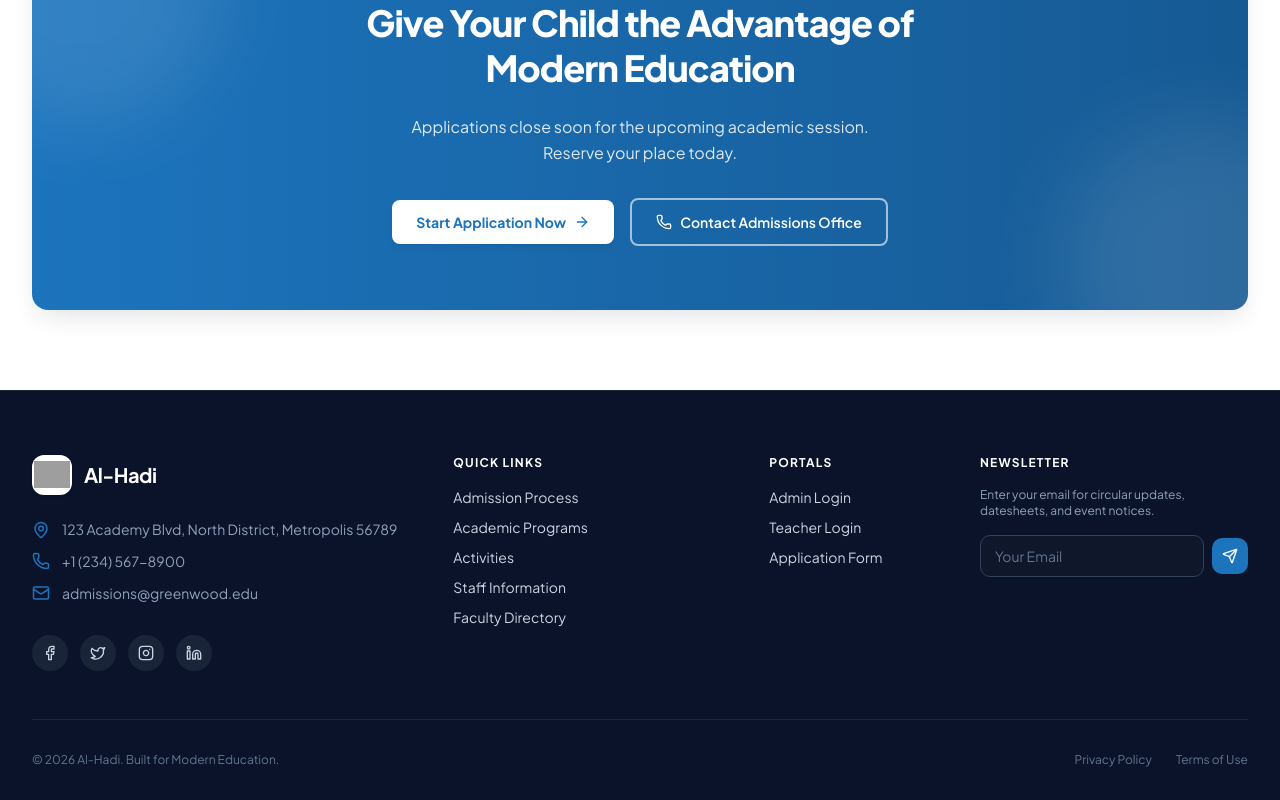
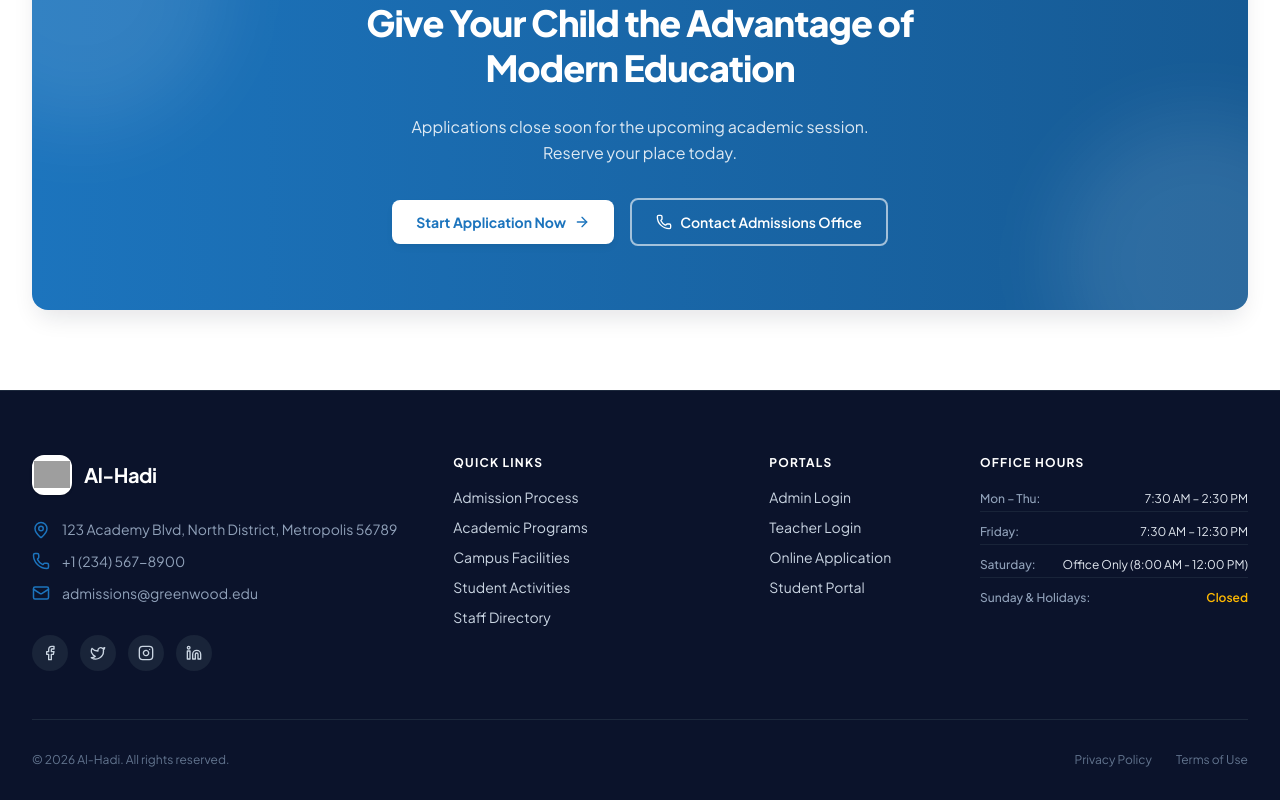
Before and after one commit to Ninja-dot-code/Al_Hadi_School, a React (Vite) app: page / in a window 1280 px wide. Shown: the part 4580-5380 px from the top of the page. Built offline with nearby package versions, Linux system fonts and the light colour scheme; grey boxes are pictures that could not be loaded.

Commit message:
feat: update PublicFooter component with new links and replace newsletter section with school hours

```diff
--- a/src/components/layout/PublicFooter.jsx
+++ b/src/components/layout/PublicFooter.jsx
@@ -3,12 +3,12 @@ import {
   MapPin,
   Phone,
   Mail,
-  Send,
   Facebook,
   Twitter,
   Instagram,
   Linkedin,
-  ArrowRight
+  CalendarCheck,
+  ChevronRight
 } from "lucide-react";
 import { siteContent } from "@/data/siteContent.data";
 
@@ -17,6 +17,7 @@ export function PublicFooter() {
     <footer className="bg-[#0B132B] text-slate-300 pt-16 pb-8 border-t border-slate-800">
       <div className="max-w-7xl mx-auto px-4 sm:px-6 lg:px-8">
         <div className="grid grid-cols-1 md:grid-cols-2 lg:grid-cols-12 gap-12 pb-12 border-b border-slate-800">
+
           {/* Col 1: Brand & Contact Info (4 cols) */}
           <div className="lg:col-span-4 space-y-6">
             <div className="flex items-center gap-3">
@@ -97,21 +98,19 @@ export function PublicFooter() {
                   Academic Programs
                 </Link>
               </li>
-
               <li>
-                <Link to="/activities" className="hover:text-primary transition-colors">
-                  Activities
+                <Link to="/facilities" className="hover:text-primary transition-colors">
+                  Campus Facilities
                 </Link>
               </li>
               <li>
-                <Link to="/staff" className="hover:text-primary transition-colors flex items-center gap-1.5">
-                  <span>Staff Information</span>
+                <Link to="/activities" className="hover:text-primary transition-colors">
+                  Student Activities
                 </Link>
               </li>
-
               <li>
-                <Link to="/about" className="hover:text-primary transition-colors">
-                  Faculty Directory
+                <Link to="/staff" className="hover:text-primary transition-colors">
+                  Staff Directory
                 </Link>
               </li>
             </ul>
@@ -134,49 +133,57 @@ export function PublicFooter() {
                 </Link>
               </li>
               <li>
-                <Link to="/results" className="hover:text-primary transition-colors">
-                  Application Form
+                <Link to="/application" className="hover:text-primary transition-colors">
+                  Online Application
                 </Link>
               </li>
-
+              <li>
+                <Link to="/results" className="hover:text-primary transition-colors">
+                  Student Portal
+                </Link>
+              </li>
             </ul>
           </div>
 
-          {/* Col 4: Newsletter (3 cols) */}
+          {/* Col 4: School Hours & Campus Visiting (3 cols) — REPLACED NEWSLETTER */}
           <div className="lg:col-span-3 space-y-4">
-            <h4 className="text-xs font-bold uppercase tracking-widest text-white">
-              Newsletter
+            <h4 className="text-xs font-bold uppercase tracking-widest text-white flex items-center gap-1.5">
+          Office Hours
             </h4>
-            <p className="text-xs text-slate-400">
-              Enter your email for circular updates, datesheets, and event notices.
-            </p>
-            <form onSubmit={(e) => e.preventDefault()} className="flex items-center gap-2">
-              <input
-                type="email"
-                placeholder="Your Email"
-                className="w-full bg-slate-900 border border-slate-700 text-sm rounded-md px-3.5 py-2.5 text-white placeholder:text-slate-500 focus:outline-none focus:border-primary focus:ring-1 focus:ring-primary"
-              />
-              <button
-                type="submit"
-                aria-label="Subscribe to circulars"
-                className="bg-primary hover:bg-primary-hover active:bg-primary-active text-white p-2.5 rounded-md transition-colors shrink-0"
-              >
-                <Send className="size-4" />
-              </button>
-            </form>
+            <div className="space-y-2 text-xs text-slate-400">
+              <div className="flex justify-between py-1 border-b border-slate-800/80">
+                <span className="font-medium">Mon – Thu:</span>
+                <span className="text-slate-200">7:30 AM – 2:30 PM</span>
+              </div>
+              <div className="flex justify-between py-1 border-b border-slate-800/80">
+                <span className="font-medium">Friday:</span>
+                <span className="text-slate-200">7:30 AM – 12:30 PM</span>
+              </div>
+              <div className="flex justify-between py-1 border-b border-slate-800/80">
+                <span className="font-medium">Saturday:</span>
+                <span className="text-slate-200">Office Only (8:00 AM - 12:00 PM)</span>
+              </div>
+              <div className="flex justify-between py-1">
+                <span className="font-medium">Sunday & Holidays:</span>
+                <span className="text-amber-400 font-semibold">Closed</span>
+              </div>
+            </div>
+
+
           </div>
+
         </div>
 
         {/* Bottom copyright */}
         <div className="pt-8 flex flex-col sm:flex-row items-center justify-between gap-4 text-xs text-slate-500">
-          <p>© 2026 {siteContent.schoolTag || siteContent.schoolName}. Built for Modern Education.</p>
+          <p>© 2026 {siteContent.schoolTag || siteContent.schoolName}. All rights reserved.</p>
           <div className="flex items-center gap-6">
-            <a href="#privacy" className="hover:text-slate-300 transition-colors">
+            <Link to="/privacy" className="hover:text-slate-300 transition-colors">
               Privacy Policy
-            </a>
-            <a href="#terms" className="hover:text-slate-300 transition-colors">
+            </Link>
+            <Link to="/terms" className="hover:text-slate-300 transition-colors">
               Terms of Use
-            </a>
+            </Link>
           </div>
         </div>
       </div>
```
